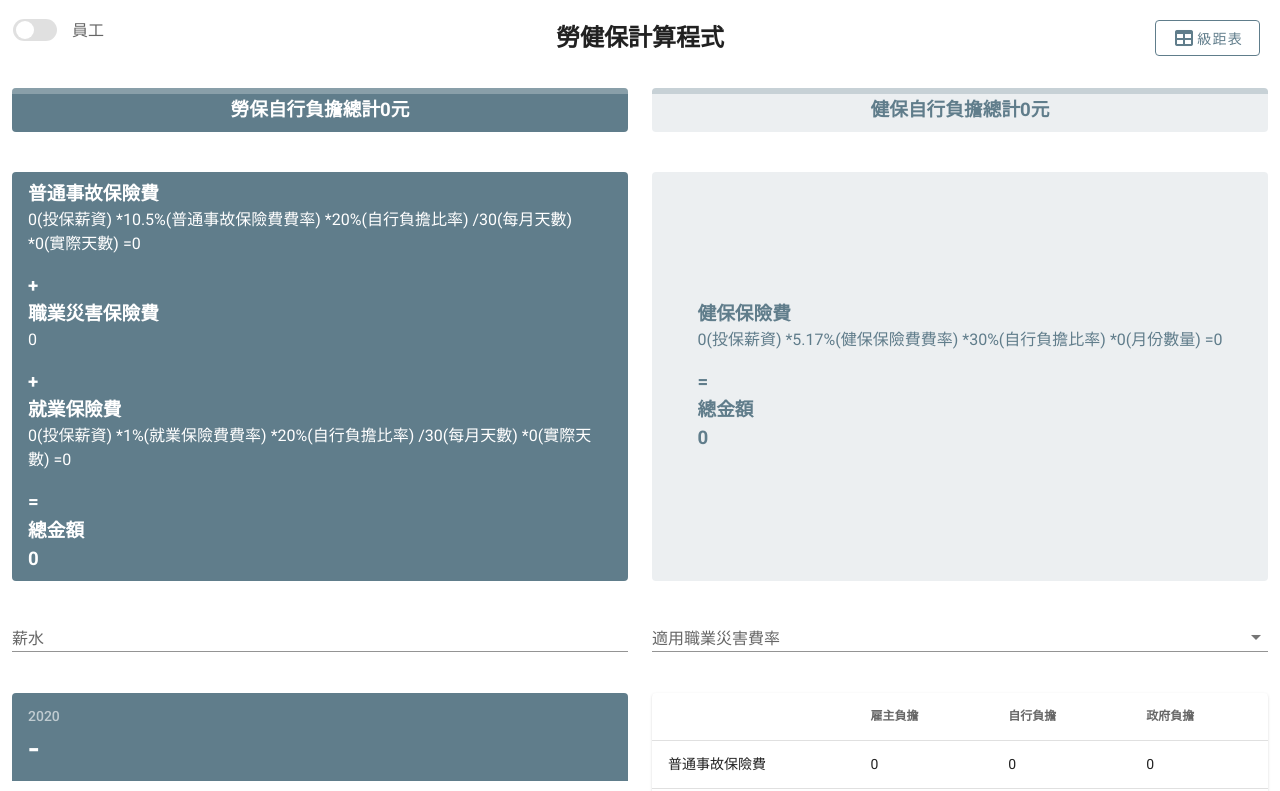
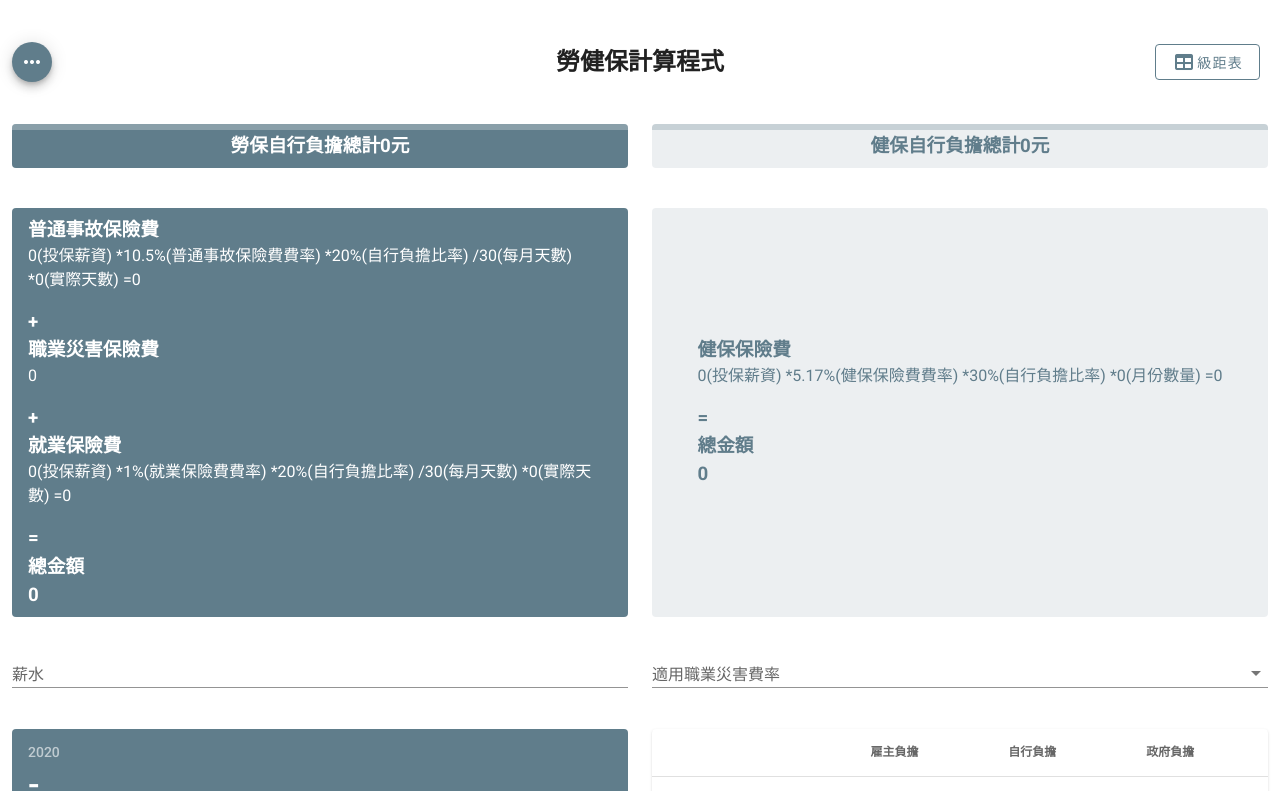
Before and after one commit to vincent87720/lhipcp, a Vue app: page / in a window 1280 px wide. Shown: the top 791 px of the page. Built offline with nearby package versions, Linux system fonts and the light colour scheme.

Commit message:
Add: Use switch to solve the probelm caused by enrollment or cancel in the same month;

```diff
--- a/src/App.vue
+++ b/src/App.vue
@@ -1,21 +1,64 @@
 <template>
   <v-app>
     <v-container fluid>
-      <v-row align="center">
+      <v-row align="center" class="mt-3 mb-3">
         <v-col
-          class="d-flex justify-start align-center order-1 order-sm-1 order-md-first"
+          class="d-flex order-1 order-sm-1 order-md-first"
           cols="6"
           sm="6"
           md="4"
         >
+          <v-speed-dial
+            v-model="fab"
+            direction="right"
+            transition="slide-x-transition"
+          >
+            <template v-slot:activator>
+              <v-btn
+                v-model="fab"
+                color="blue-grey"
+                dark
+                fab
+                small
+              >
+                <v-icon v-if="fab">
+                  mdi-close
+                </v-icon>
+                <v-icon v-else>
+                  mdi-dots-horizontal
+                </v-icon>
+              </v-btn>
+            </template>
+
+            <div class="d-flex flex-column justify-start mt-4">
               <v-switch
-            class="pl-1 mt-0"
+                class="pa-0 ma-0"
+                style="width:190px;"
                 v-model="modeSwitch"
                 color="blue-grey"
                 inset
                 dense
                 :label="`${modeSwitch ? '雇主':'員工'}`"
               ></v-switch>
+              <v-switch
+                class="pa-0 ma-0"
+                v-model="stateChange"
+                color="blue-grey"
+                inset
+                dense
+                :label="`${stateChange ? '有加退保':'無加退保'}`"
+              ></v-switch>
+              <v-switch
+                class="pa-0 ma-0"
+                v-model="stateChangeInSameMonth"
+                color="blue-grey"
+                inset
+                dense
+                :label="`${stateChangeInSameMonth ? '同月份加退保':'非同月加退保'}`"
+              ></v-switch>
+            </div>
+
+          </v-speed-dial>
         </v-col>
         <v-col
           class="d-flex justify-center order-first order-sm-first"
@@ -285,6 +328,9 @@ export default {
   },
 
   data: () => ({
+    fab: false,
+    stateChange:false,
+    stateChangeInSameMonth: false,
     rangeSetDialog:false,
     salary:"",
     laborSalaryLevel:{level: 0 ,rangeStart:  0,     rangeEnd: 0, premium: 0},
@@ -465,20 +511,44 @@ export default {
         lastmonthlastday = this.getLastDay(dateEnd[1],leapyear);
         firstmonthlastday = this.getLastDay(dateStart[1],leapyear);
 
-        if(dateStart[2] == 1 && dateEnd[2] == lastmonthlastday){
+        if(this.stateChangeInSameMonth == true){//同月加退保
+          if(dateEnd[2] > 30){
+            dateEnd[2] = 30;
+          }
+          totalDate = dateEnd[2]-dateStart[2]+1;
+        }
+        else{
+          if(dateStart[2] == 1 && dateEnd[2] == lastmonthlastday && this.stateChange == false){//全月
             //若是全月(開始日期為1號，結束日期為該月最後一天)，則將月份數*30天
             totalDate = (monthEnd-monthStart+1)*30;
           }
-        else{
-          //若非全月
+          else{//非全月(有加或有退)
 
             //若總月份數為一個月，直接計算日期天數
             if(this.totalMonth < 2){
-            if(dateStart[2] >= 30){
-              totalDate+= 1;//若該月天數超過30天則算為30天
+              if(dateStart[2] == 1 && dateEnd[2] != lastmonthlastday){//當月退保
+                if(dateEnd[2]>30){
+                  dateEnd[2] = 30;
                 }
-            else{
-              totalDate+=dateEnd[2]-dateStart[2]+1;
+                totalDate = dateEnd[2];
+              }
+              else if(dateStart[2] != 1 && dateEnd[2] == lastmonthlastday){//當月加保
+                if(dateStart[2] > 30){
+                  dateStart[2] = 30;
+                }
+                totalDate = 30-dateStart[2]+1
+              }
+              else if(dateStart[2] == 1 && dateEnd[2] == lastmonthlastday){
+                if(dateEnd[2] > 30){
+                  dateEnd[2] = 30;
+                }
+                totalDate = dateEnd[2]-dateStart[2]+1
+              }
+              else if(dateStart[2] != 1 && dateEnd[2] != lastmonthlastday){
+                if(dateEnd[2] > 30){
+                  dateEnd[2] = 30;
+                }
+                totalDate = dateEnd[2]-dateStart[2]+1;
               }
             }
 
@@ -501,12 +571,13 @@ export default {
                 totalDate+= 1;//若該月天數超過30天則算為30天
               }
               else{
-              totalDate+=firstmonthlastday-dateStart[2]+1
+                totalDate+=30-dateStart[2]+1
               }
             }
             if(this.totalMonth > 2){
               //加上中間月份的天數
               totalDate+=(this.totalMonth-2)*30
+            }
           }
         }
       }
```
Also changed, not shown: 7 other files (tests, documents, lock files or other folders). Lines whose indentation alone changed are shown as unchanged.
